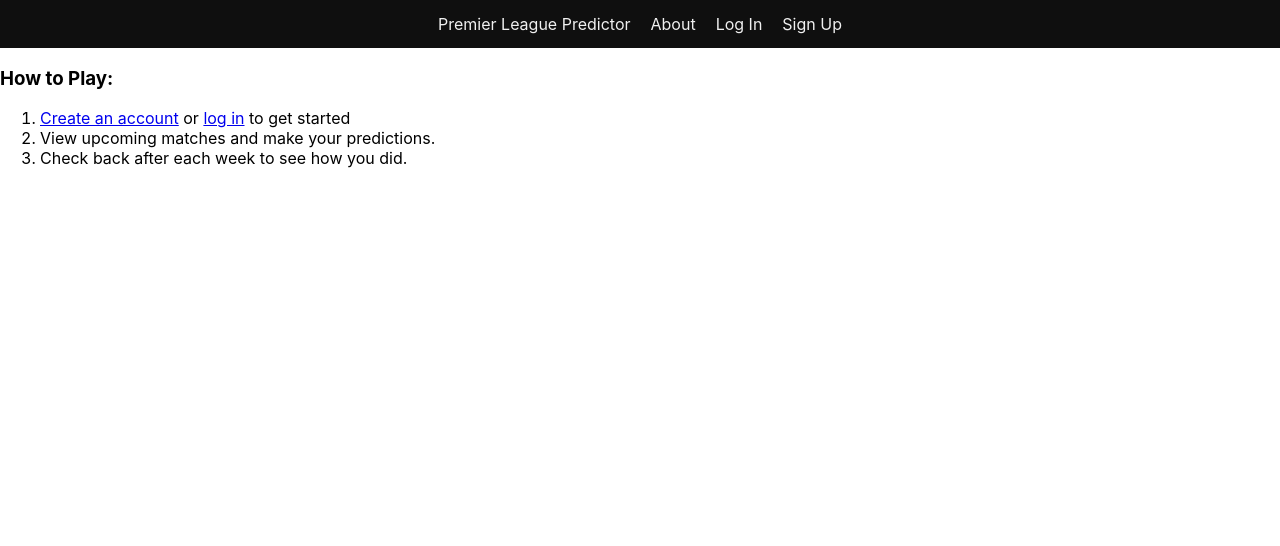
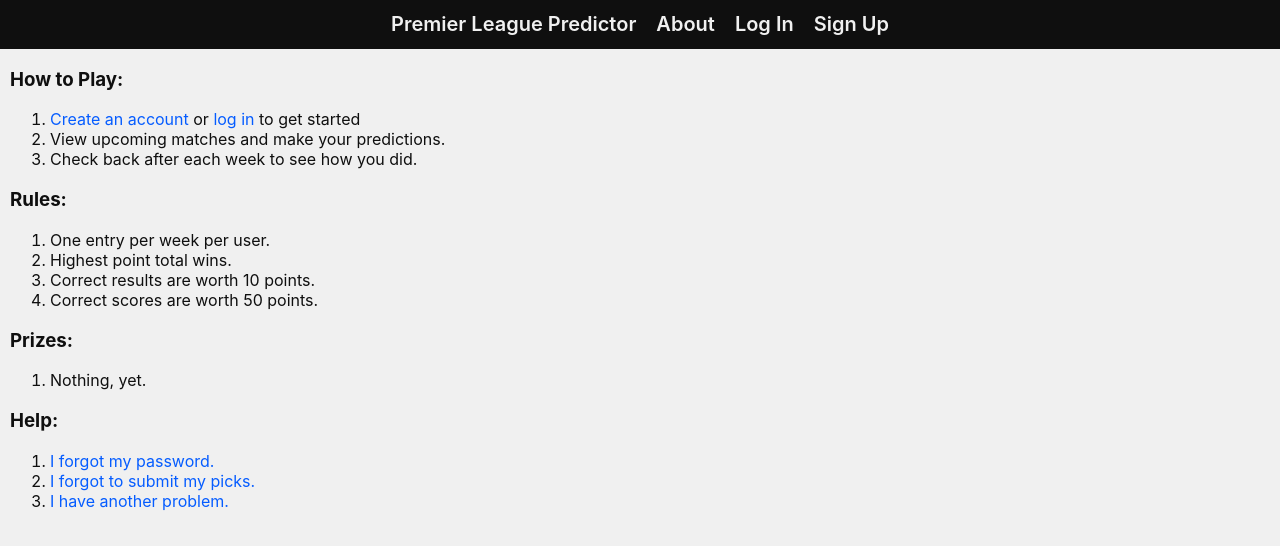
Before and after one commit to Jheller11/predictor-react, a React (Create React App) app: page /about in a window 1280 px wide. Shown: the top 546 px of the page. Built offline with nearby package versions, Linux system fonts and the light colour scheme.

Commit message:
add About content and main css

```diff
--- a/src/App.css
+++ b/src/App.css
@@ -1 +1,19 @@
 /* top level css */
+
+main {
+  margin: 10px;
+}
+
+body {
+  color: #0f0f0f;
+  background-color: #f0f0f0;
+}
+
+a {
+  text-decoration: none;
+  color: #055cff;
+}
+
+a:hover {
+  color: #8400c2;
+}
--- a/src/App.js
+++ b/src/App.js
@@ -18,12 +18,14 @@ class App extends Component {
     return (
       <div className="App">
         <Nav loggedIn={this.state.loggedIn} />
+        <main>
           <Switch>
             <Route exact path="/signup" render={() => <Signup />} />
             <Route exact path="/login" render={() => <Login />} />
             <Route exact path="/about" render={() => <About />} />
             <Route exact path="/" render={() => <Home />} />
           </Switch>
+        </main>
       </div>
     )
   }
--- a/src/components/About/About.js
+++ b/src/components/About/About.js
@@ -4,6 +4,7 @@ import { Link } from 'react-router-dom'
 const About = () => {
   return (
     <div>
+      <section>
         <h3>How to Play:</h3>
         <ol>
           <li>
@@ -13,6 +14,36 @@ const About = () => {
           <li>View upcoming matches and make your predictions.</li>
           <li>Check back after each week to see how you did.</li>
         </ol>
+      </section>
+      <section>
+        <h3>Rules:</h3>
+        <ol>
+          <li>One entry per week per user.</li>
+          <li>Highest point total wins.</li>
+          <li>Correct results are worth 10 points.</li>
+          <li>Correct scores are worth 50 points.</li>
+        </ol>
+      </section>
+      <section>
+        <h3>Prizes:</h3>
+        <ol>
+          <li>Nothing, yet.</li>
+        </ol>
+      </section>
+      <section>
+        <h3>Help:</h3>
+        <ol>
+          <li>
+            <Link to="/">I forgot my password.</Link>
+          </li>
+          <li>
+            <Link to="/">I forgot to submit my picks.</Link>
+          </li>
+          <li>
+            <Link to="/">I have another problem.</Link>
+          </li>
+        </ol>
+      </section>
     </div>
   )
 }
--- a/src/components/Nav/Nav.module.css
+++ b/src/components/Nav/Nav.module.css
@@ -10,8 +10,11 @@
   color: #f0f0f0;
   text-decoration: none;
   padding: 10px;
+  font-weight: 600;
+  font-size: 125%;
 }
 
 .link:hover {
+  color: #055cff;
   background-color: #b9b9b9;
 }
```
Lines whose indentation alone changed are shown as unchanged.
